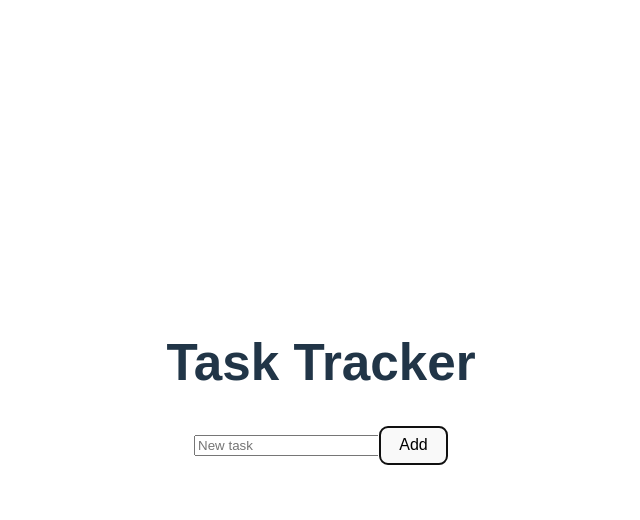
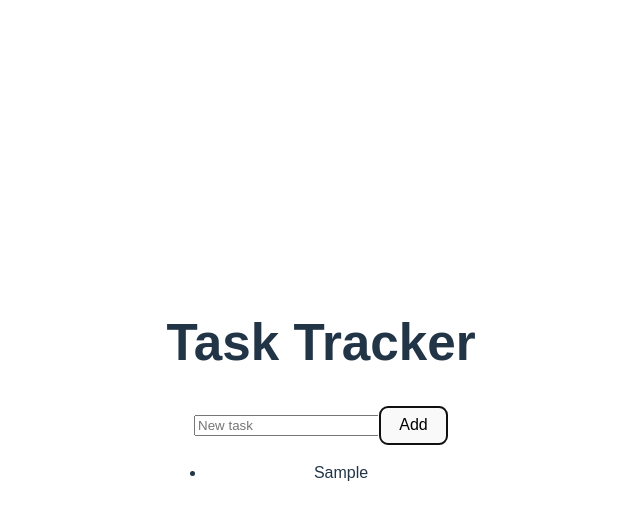
Before and after one commit to Vanna-Gio/vue-3-basics, a Vue app: page / in a window 1280 px wide. Both pictures are taken after typing "Sample" into the empty fields and a click on the button "Add". Shown: the top 520 px of the page, without its empty margins (319-959 px from the left). Built offline with nearby package versions, Linux system fonts and the light colour scheme.

Commit message:
add task list

```diff
--- a/src/App.vue
+++ b/src/App.vue
@@ -2,12 +2,14 @@
   <div class="app">
     <h1>Task Tracker</h1>
     <TaskInput @add-task="addTask"/>
+    <TaskList :tasks="tasks" />
   </div>
 </template>
 
 <script setup>
   import { ref } from 'vue'
   import TaskInput from './components/TaskInput.vue';
+import TaskList from './components/TaskList.vue';
 
   const tasks = ref([])
 
--- /dev/null
+++ b/src/components/TaskList.vue
@@ -0,0 +1,11 @@
+<template>
+    <ul>
+        <li v-for="task in tasks" :key="task.id">{{ task.title }}</li>
+    </ul>
+</template>
+
+<script setup>
+    defineProps({
+        tasks: Array
+    })
+</script>
```
